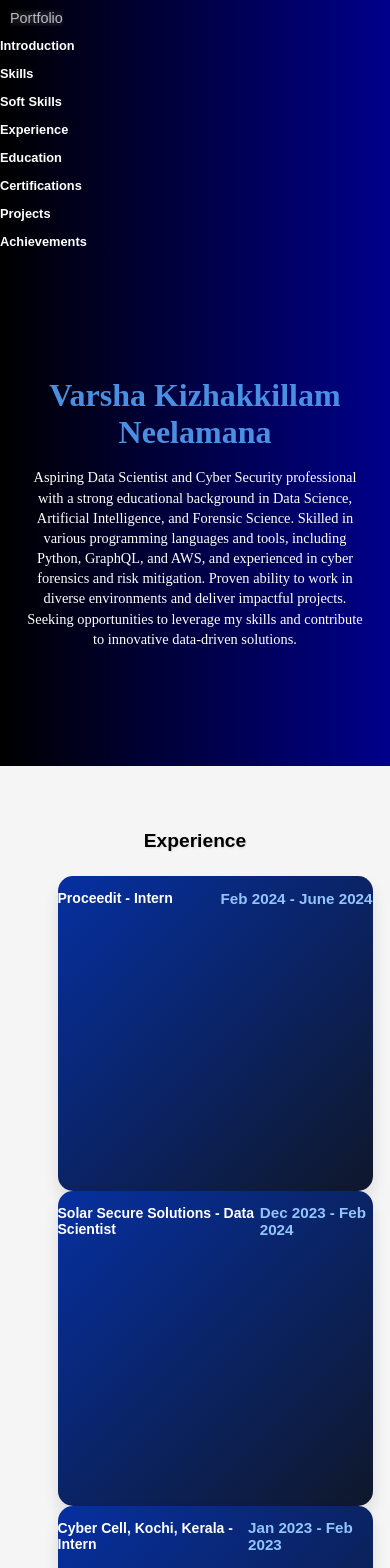
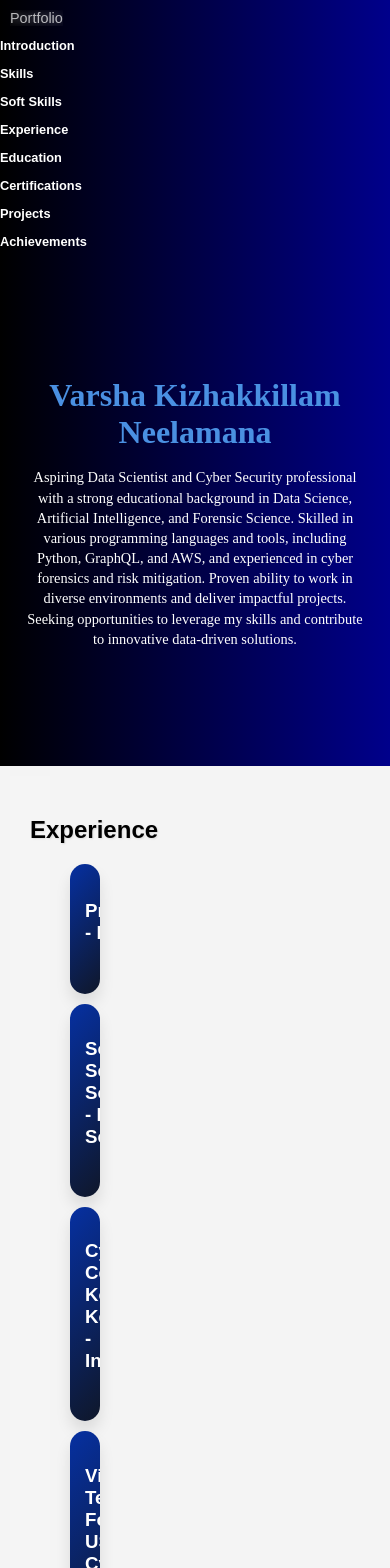
Before and after one commit to varshakn/real_portfolio, a React (Create React App) app: page / in a window 390 px wide. Shown: the top 1568 px of the page. Built offline with nearby package versions, Linux system fonts and the light colour scheme; a web font is replaced by a local one.

Commit message:
Update CSS files

```diff
--- a/src/components/Experience.css
+++ b/src/components/Experience.css
@@ -98,47 +98,37 @@
     animation: fadeIn 0.4s ease-out forwards;
   }
 
+  /* Responsive adjustments for mobile screens */
 @media (max-width: 768px) {
-    .experience-section {
-      padding: 3rem 0; /* Adjust padding for mobile */
-      margin: 0 auto; /* Center the section */
-      width: 100%; /* Ensure it takes full width */
+  .experience-section h2 {
+      font-size: 1.8rem; /* Reduce font size for heading */
   }
 
   .experience-square {
-      width: 90%; /* Use 90% of the screen width on mobile */
-      aspect-ratio: 1 / 1; /* Set square aspect ratio */
-      padding: 0; /* Remove padding to maintain square shape */
-      margin: 0 auto; /* Center the boxes */
-      font-size: 0.8rem; /* Adjust font size for readability */
+      padding: 20px; /* Adjust padding */
+      margin: 10px auto; /* Center the boxes and add margin */
+      width: 95%; /* Full width with slight margins on mobile */
   }
 
   .experience-details {
-      padding: 1.5rem; /* Adjust padding for experience details */
-      font-size: 0.85rem; /* Adjust font size for readability */
-      display: block; /* Ensure details are displayed */
-      opacity: 1; /* Ensure details are visible */
+      padding: 15px; /* Adjust padding for experience details */
+      font-size: 0.9rem; /* Adjust font size for readability */
   }
 }
 
 @media (max-width: 480px) {
   .experience-section h2 {
-      font-size: 1.2rem; /* Scale down heading font size */
-      margin-bottom: 1.5rem; /* Space below heading */
+      font-size: 1.5rem; /* Further reduce heading font size */
+      margin-bottom: 20px; /* Space below heading */
   }
 
   .experience-square {
-      padding: 0; /* Remove padding for square shape */
-      width: 90%; /* Full width on very small screens */
-      aspect-ratio: 1 / 1; /* Set square aspect ratio */
-      margin: 0 auto; /* Center the boxes */
-      font-size: 0.75rem; /* Adjust font size to match project boxes */
+      padding: 15px; /* Adjust padding for smaller screens */
+      width: 95%; /* Use full width on very small screens */
   }
 
   .experience-details {
-      padding: 1rem; /* Adjust padding for experience details */
-      font-size: 0.8rem; /* Adjust font size for readability */
-      display: block; /* Ensure details are displayed */
-      opacity: 1; /* Ensure details are visible */
+      padding: 10px; /* Adjust padding for experience details */
+      font-size: 0.85rem; /* Adjust font size for readability */
   }
 }
```
Lines whose indentation alone changed are shown as unchanged.
